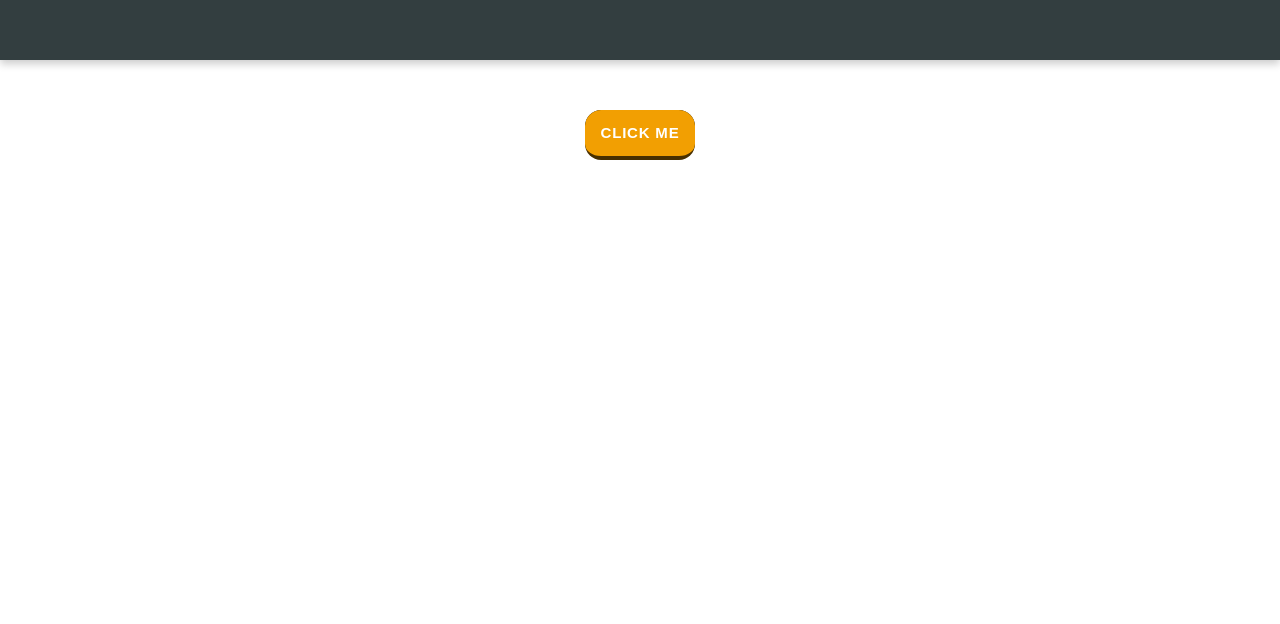
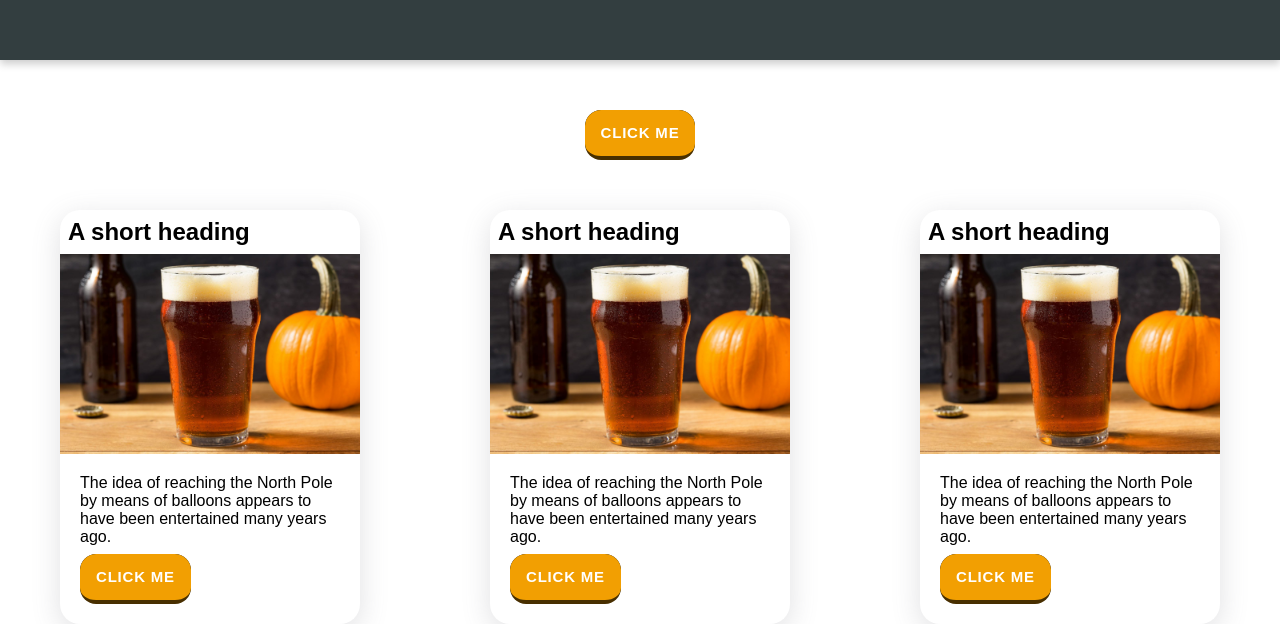
Before and after one commit to GDES-Web/final-project-carson, a website built with Parcel: page index.html in a window 1280 px wide. Shown: the part 740-1364 px from the top of the page. Before the commit the page ends 950 px from the top, so only its background shows below. Built offline with nearby package versions, Linux system fonts and the light colour scheme; a web font is replaced by a local one.

Commit message:
card play

```diff
--- a/index.html
+++ b/index.html
@@ -89,5 +89,50 @@
         <!-- Click Button -->
         <a href='#' class="smallbtn">Click Me</a>
   </div>
+
+  <div class="card-sec">
+    <article class="card">
+      <header>
+        <h2>A short heading</h2>
+      </header>
+      <figure>
+        <img src="./images/beer.jpeg" alt="Hot air balloons">
+      </figure>
+      <div class="content">
+        <p>The idea of reaching the North Pole by means of balloons appears to have been entertained many years ago.</p>
+        <div class="button">
+          <a href="#" class="smallbtn">Click Me</a>
+        </div>
+      </div>
+    </article>
+    <article class="card">
+      <header>
+        <h2>A short heading</h2>
+      </header>
+      <figure>
+        <img src="./images/beer.jpeg" alt="Hot air balloons">
+      </figure>
+      <div class="content">
+        <p>The idea of reaching the North Pole by means of balloons appears to have been entertained many years ago.</p>
+        <div class="button">
+          <a href="#" class="smallbtn">Click Me</a>
+        </div>
+      </div>
+    </article>
+    <article class="card">
+      <header>
+        <h2>A short heading</h2>
+      </header>
+      <figure>
+        <img src="./images/beer.jpeg" alt="Hot air balloons">
+      </figure>
+      <div class="content">
+        <p>The idea of reaching the North Pole by means of balloons appears to have been entertained many years ago.</p>
+        <div class="button">
+          <a href="#" class="smallbtn">Click Me</a>
+        </div>
+      </div>
+    </article>
+  </div>
 </body>
 </html>
--- a/src/scss/components/_card.scss
+++ b/src/scss/components/_card.scss
@@ -0,0 +1,32 @@
+.card-sec {
+    display: grid;
+    grid-template-columns: repeat(3, 3fr);
+    grid-column-gap: 10px;
+    justify-items: center;
+}
+
+.card {
+    display: grid;
+    grid-template-rows: max-content 200px 1fr;
+    border-radius: 20px;
+    box-shadow: rgba(100, 100, 111, 0.2) 0px 7px 29px 0px;
+    max-width: 300px;
+}
+
+.card h2 {
+    padding: 0.5rem;
+}
+
+.card img {
+    object-fit: cover;
+    height: 100%;
+}
+
+.content {
+    padding: 20px;
+    object-fit: fill;
+}
+
+.button {
+    padding-top: .5rem;
+}
```
Also changed, not shown: assets/css/style.css, dist/beer.f6fe07c0.jpeg (added), dist/hero.b8861e11.png (added), dist/index.html, images/beer.jpeg (added), 6 other files.
